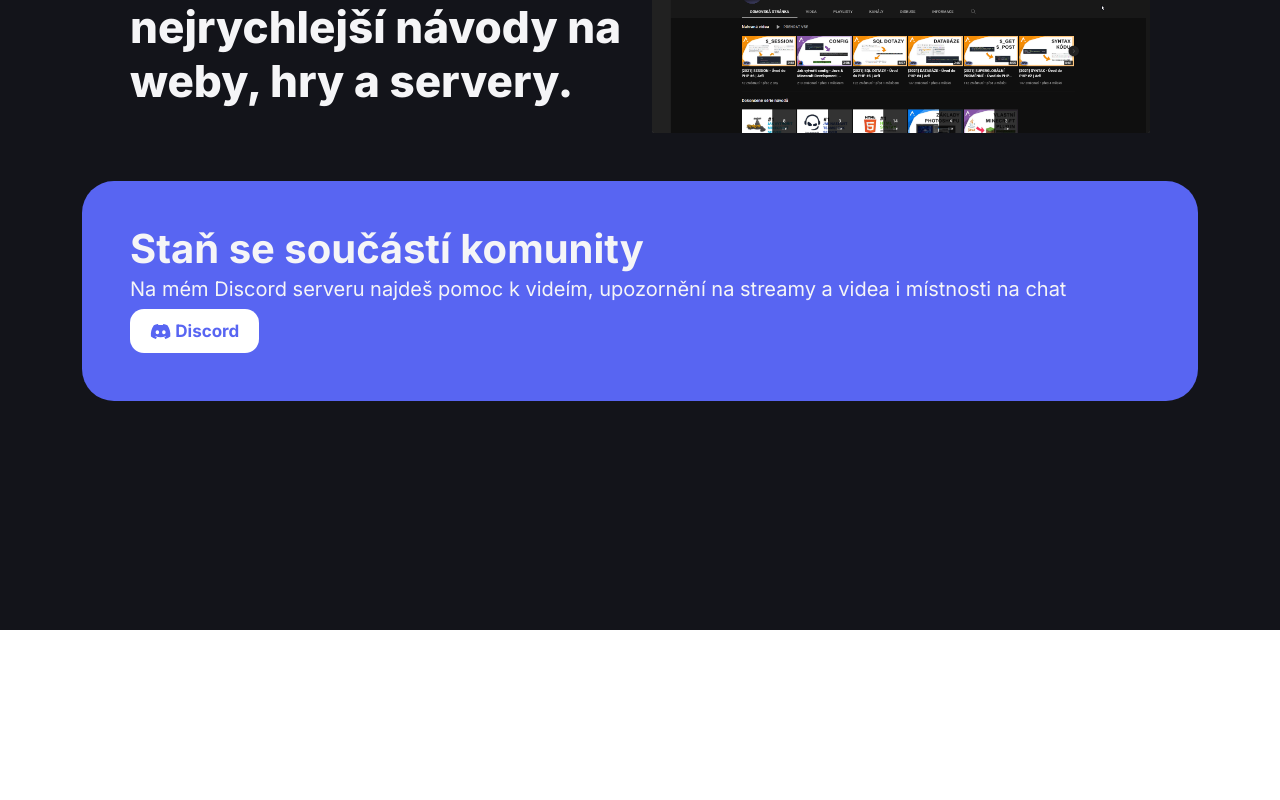
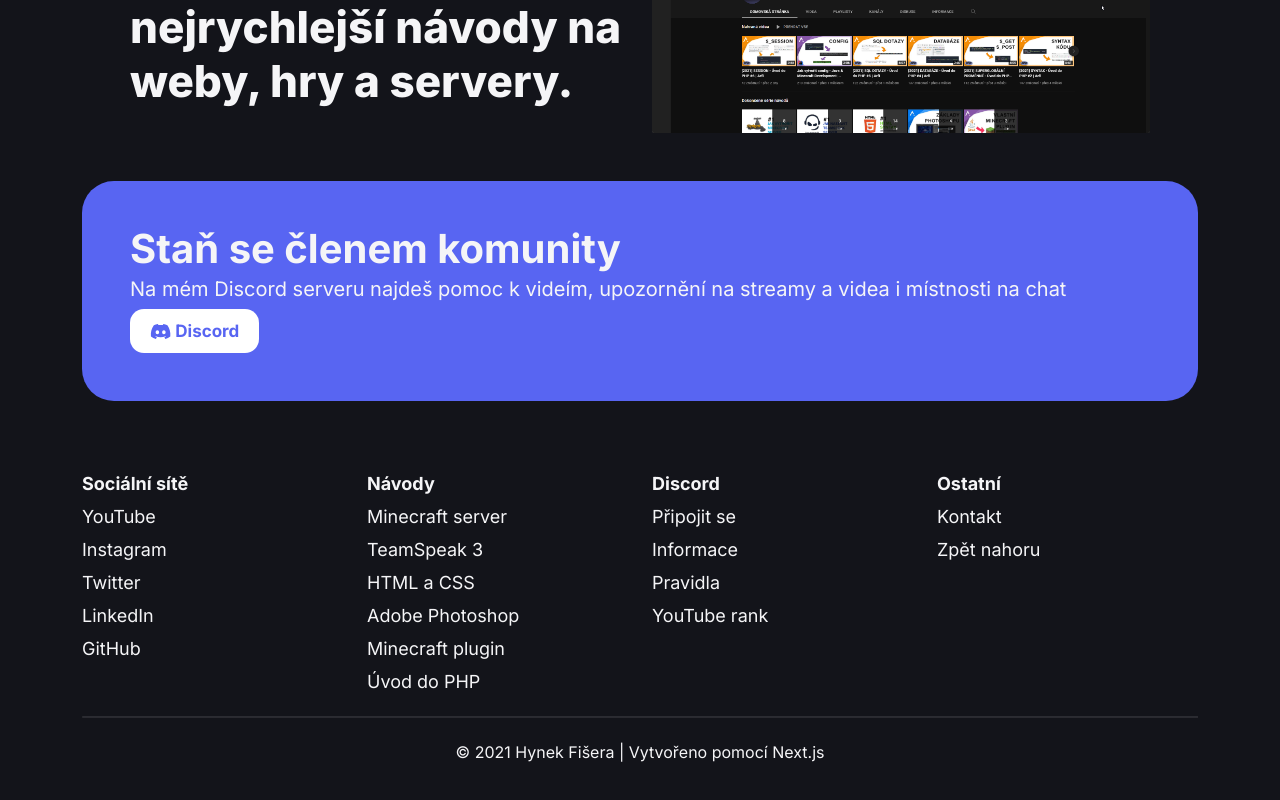
Before and after one commit to hynekfisera/arfi.cz, a Next.js app: page / in a window 1280 px wide. Shown: the part 262-1062 px from the top of the page. Before the commit the page ends 892 px from the top, so only its background shows below. Built offline with nearby package versions, Linux system fonts and the light colour scheme.

Commit message:
Footer component

```diff
--- /dev/null
+++ b/components/Footer.js
@@ -0,0 +1,125 @@
+import React from "react";
+import Link from "next/link";
+
+export default function Footer({ darkmode }) {
+  return (
+    <footer className={darkmode ? "dark" : "light"}>
+      <div className="container">
+        <div className="row">
+          <div className="col-sm-3 col-6">
+            <span>Sociální sítě</span>
+            <ul>
+              <li>
+                <a href="https://youtube.com/phpmyarfi" target="_blank" rel="noreferrer noopener">
+                  YouTube
+                </a>
+              </li>
+              <li>
+                <a href="https://instagram.com/hynekfisera" target="_blank" rel="noreferrer noopener">
+                  Instagram
+                </a>
+              </li>
+              <li>
+                <a href="https://twitter.com/hynekfisera" target="_blank" rel="noreferrer noopener">
+                  Twitter
+                </a>
+              </li>
+              <li>
+                <a href="https://linkedin.com/in/hynekfisera" target="_blank" rel="noreferrer noopener">
+                  LinkedIn
+                </a>
+              </li>
+              <li>
+                <a href="https:///github.com/hynekfisera" target="_blank" rel="noreferrer noopener">
+                  GitHub
+                </a>
+              </li>
+            </ul>
+          </div>
+          <div className="col-sm-3 col-6">
+            <span>Návody</span>
+            <ul>
+              <li>
+                <a href="https://www.youtube.com/playlist?list=PLKkDvxLpWDX0JDM86Zmr6DYuJJk75Gk6c" target="_blank" rel="noreferrer noopener">
+                  Minecraft server
+                </a>
+              </li>
+              <li>
+                <a href="https://youtube.com/playlist?list=PLKkDvxLpWDX3tt2K5gDDgcmar49HX_i7c" target="_blank" rel="noreferrer noopener">
+                  TeamSpeak 3
+                </a>
+              </li>
+              <li>
+                <a href="https://www.youtube.com/playlist?list=PLKkDvxLpWDX0uqAfpBZRJDpg0YcbSExWE" target="_blank" rel="noreferrer noopener">
+                  HTML a CSS
+                </a>
+              </li>
+              <li>
+                <a href="https://www.youtube.com/playlist?list=PLKkDvxLpWDX3Ye0Cet9DoLNb9IFDijmof" target="_blank" rel="noreferrer noopener">
+                  Adobe Photoshop
+                </a>
+              </li>
+              <li>
+                <a href="https://www.youtube.com/playlist?list=PLKkDvxLpWDX3ZvnuVHh2faaIlSdVE_jPc" target="_blank" rel="noreferrer noopener">
+                  Minecraft plugin
+                </a>
+              </li>
+              <li>
+                <a href="https://www.youtube.com/playlist?list=PLKkDvxLpWDX30NNTvIrqCq-R43Lf1rtM9" target="_blank" rel="noreferrer noopener">
+                  Úvod do PHP
+                </a>
+              </li>
+            </ul>
+          </div>
+          <div className="col-sm-3 col-6">
+            <span>Discord</span>
+            <ul>
+              <li>
+                <a href="https://discord.gg/2Fs4pkpCcG" target="_blank" rel="noreferrer noopener">
+                  Připojit se
+                </a>
+              </li>
+              <li>
+                <Link href="/informace">
+                  <a>Informace</a>
+                </Link>
+              </li>
+              <li>
+                <Link href="/pravidla">
+                  <a>Pravidla</a>
+                </Link>
+              </li>
+              <li>
+                <Link href="/informace#youtuberank">
+                  <a>YouTube rank</a>
+                </Link>
+              </li>
+            </ul>
+          </div>
+          <div className="col-sm-3 col-6">
+            <span>Ostatní</span>
+            <ul>
+              <li>
+                <Link href="mailto:hynek@oneflair.org">
+                  <a>Kontakt</a>
+                </Link>
+              </li>
+              <li>
+                <Link href="#top">
+                  <a>Zpět nahoru</a>
+                </Link>
+              </li>
+            </ul>
+          </div>
+        </div>
+        <hr />
+        <p>
+          &copy; {new Date().getFullYear()} Hynek Fišera | Vytvořeno pomocí{" "}
+          <a href="https://nextjs.org/" target="_blank" rel="noreferrer noopener">
+            Next.js
+          </a>
+        </p>
+      </div>
+    </footer>
+  );
+}
--- a/pages/index.js
+++ b/pages/index.js
@@ -2,6 +2,7 @@ import Head from "next/head";
 import Image from "next/image";
 
 import Header from "../components/Header";
+import Footer from "../components/Footer";
 
 import { FontAwesomeIcon } from "@fortawesome/react-fontawesome";
 import { faDiscord } from "@fortawesome/free-brands-svg-icons";
@@ -31,7 +32,7 @@ export default function Home() {
           </section>
           <section className="discord">
             <div>
-              <span>Staň se součástí komunity</span>
+              <span>Staň se členem komunity</span>
               <p>Na mém Discord serveru najdeš pomoc k videím, upozornění na streamy a videa i místnosti na chat</p>
             </div>
             <a href="https://discord.gg/2Fs4pkpCcG" target="_blank" rel="noreferrer noopener" className="btn btn-discord">
@@ -40,6 +41,7 @@ export default function Home() {
           </section>
         </div>
       </main>
+      <Footer darkmode={true} />
     </>
   );
 }
--- a/styles/globals.scss
+++ b/styles/globals.scss
@@ -104,9 +104,52 @@ header.dark {
   color: $darkmode-text;
 }
 
+footer {
+  padding: 3rem 0;
+
+  span {
+    display: block;
+    margin-top: 1.5rem;
+    font-weight: 700;
+    font-size: 18px;
+  }
+
+  ul:not(.social) {
+    list-style: none;
+
+    li {
+      font-size: 18px;
+      margin-top: 0.75rem;
+
+      a:hover {
+        text-decoration: underline;
+      }
+    }
+  }
+
+  hr {
+    margin: 1.5rem 0;
+    border-top: 1px solid white;
+    opacity: 0.1;
+  }
+
+  p {
+    text-align: center;
+
+    a:hover {
+      text-decoration: underline;
+    }
+  }
+}
+
+footer.dark {
+  background: $darkmode-background;
+  color: $darkmode-text;
+}
+
 main.index {
   background: $darkmode-background;
-  height: 100vh;
+  //height: 100vh;
 
   section.intro {
     padding: 3rem;
```
